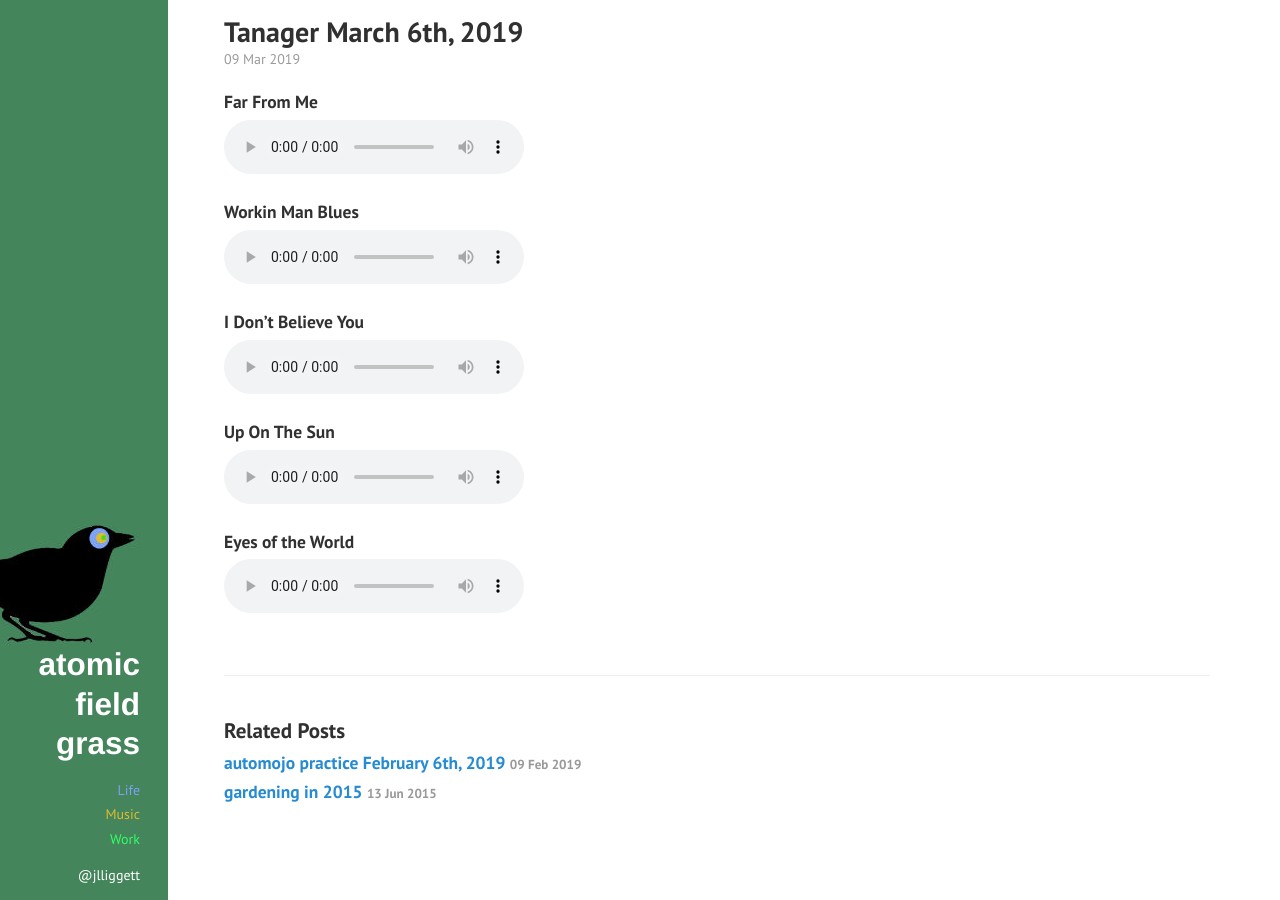
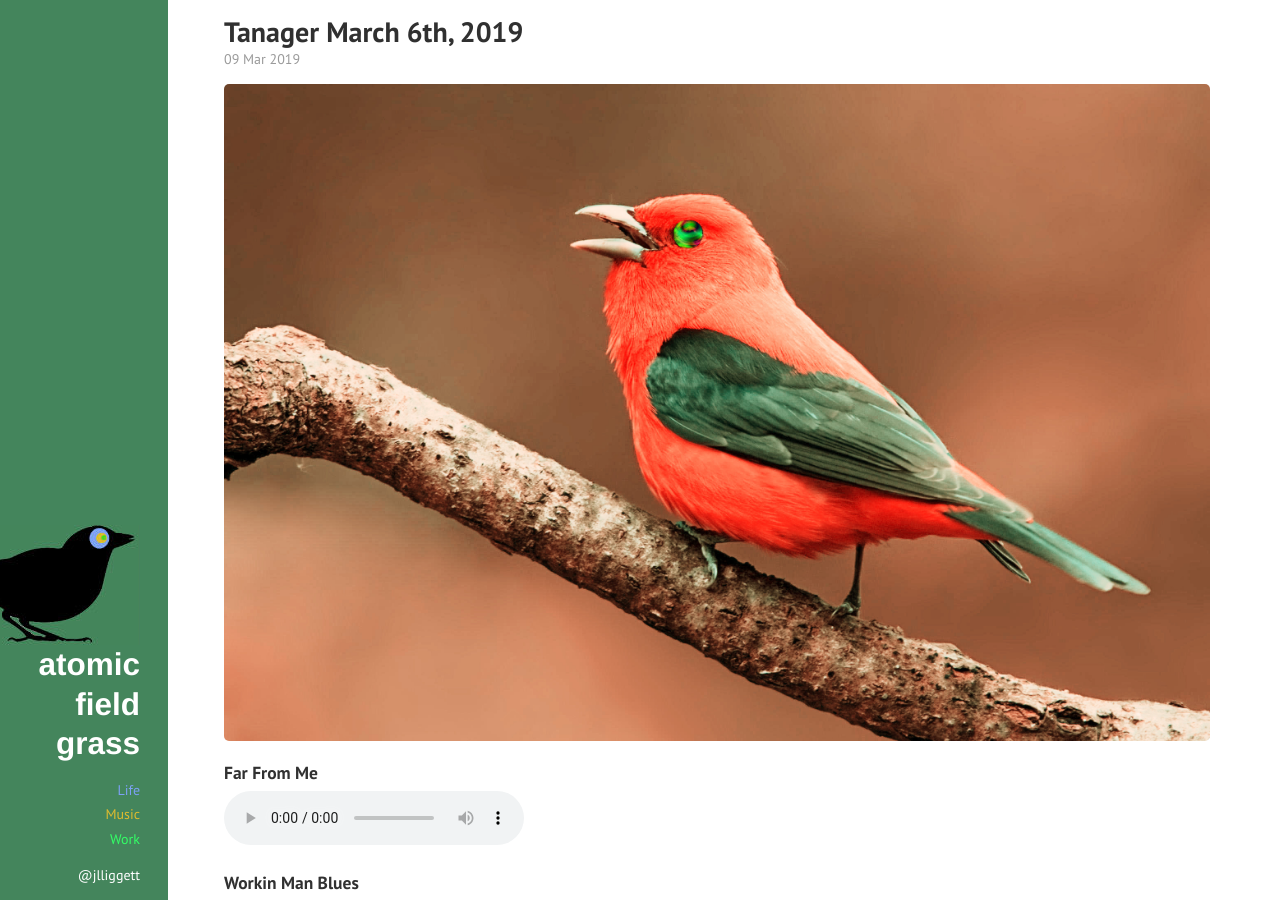
Before and after one commit to jliggett/___jliggett.github.io, a Jekyll site: the page built from _posts/2019-03-09-Tanager_practice_mar_6_2019.md, in a window 1280 px wide and 900 px high. Built offline with Jekyll 4.4.1, drawn with Linux system fonts in a browser that asks for light colours; nearby versions of some CDN libraries; Markdown is read by kramdown in place of the engine named in the settings.

Commit message:
added tanager image

```diff
--- a/_config.yml
+++ b/_config.yml
@@ -1,5 +1,5 @@
 # Dependencies
-markdown:         redcarpet
+markdown:         kramdown
 highlighter:      rouge
 
 # Permalinks
--- a/_posts/2019-03-09-Tanager_practice_mar_6_2019.md
+++ b/_posts/2019-03-09-Tanager_practice_mar_6_2019.md
@@ -3,6 +3,10 @@ layout: post
 title: Tanager March 6th, 2019
 tag: Music
 ---
+
+  <div>
+  	<img src="/public/tanager.jpg">
+  </div>
 
 ### Far From Me
 <audio src="/music_files/20190306/far_from_me_03062019.mp3" controls preload></audio>
```
Also changed, not shown: public/tanager.jpg (added), 1 other file.
